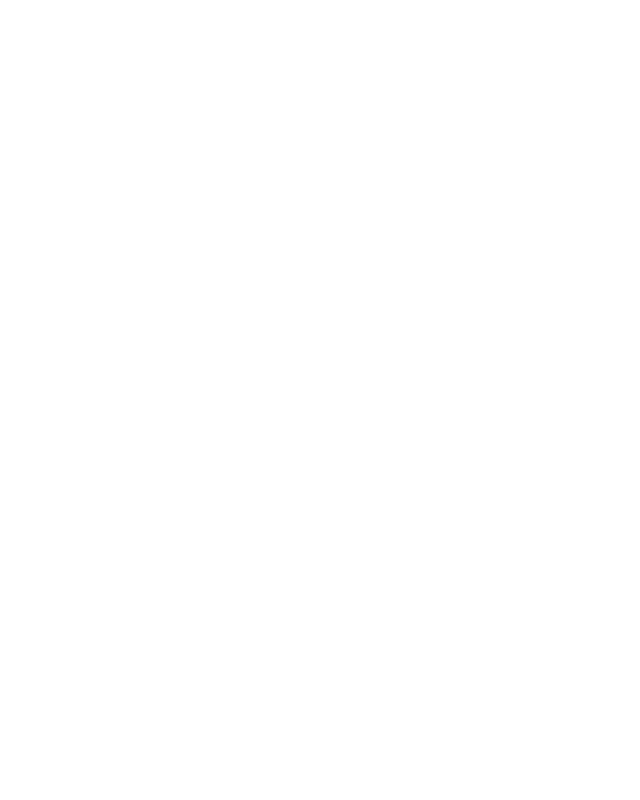
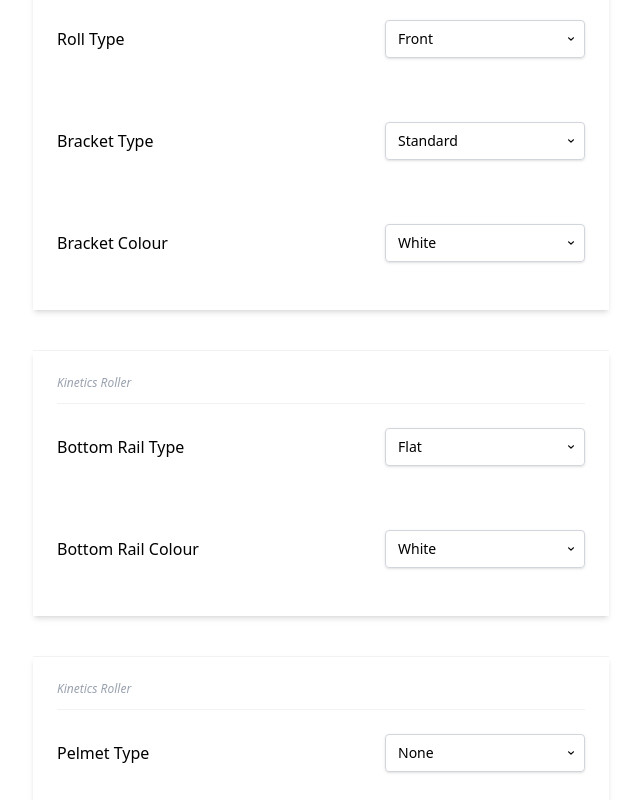
Before and after one commit to Miho19/lewiss-client, a React (Vite) app: page /worksheet/1/product/1 in a window 1280 px wide. Shown: the part 1780-2580 px from the top of the page, without its empty margins (447-1087 px from the left). Before the commit the page ends 1772 px from the top, so only its background shows below. Built offline with nearby package versions, Linux system fonts and the light colour scheme.

Commit message:
all specs added, options to do later

```diff
--- a/src/components/product/factory/ProductFormFactoryKineticsRoller.tsx
+++ b/src/components/product/factory/ProductFormFactoryKineticsRoller.tsx
@@ -1,7 +1,10 @@
 import type { ProductEntryTypes } from '../../../zod/BaseProduct';
 import ProductFormCommonElements from './ProductFormCommonElements';
+import ProductFormKineticsRollerBottomRail from './ProductFormKineticsRollerBottomRail';
+import ProductFormKineticsRollerBracket from './ProductFormKineticsRollerBracket';
 import ProductFormKineticsRollerFabric from './ProductFormKineticsRollerFabric';
 import ProductFormKineticsRollerOperation from './ProductFormKineticsRollerOperation';
+import ProductFormKineticsRollerPelmet from './ProductFormKineticsRollerPelmet';
 
 type Props = {
   product: ProductEntryTypes;
@@ -18,6 +21,9 @@
       <ProductFormCommonElements {...props} />
       <ProductFormKineticsRollerOperation {...props} />
       <ProductFormKineticsRollerFabric {...props} />
+      <ProductFormKineticsRollerBracket {...props} />
+      <ProductFormKineticsRollerBottomRail {...props} />
+      <ProductFormKineticsRollerPelmet {...props} />
     </div>
   );
 }
--- /dev/null
+++ b/src/components/product/factory/ProductFormKineticsRollerBottomRail.tsx
@@ -0,0 +1,65 @@
+import type { ChangeEvent } from 'react';
+import type { ProductEntryTypes } from '../../../zod/BaseProduct';
+import FormSelectInput from '../../common/FormSelectInput';
+import {
+  kineticsRollerBottomRailColourEnum,
+  kineticsRollerBottomRailTypeEnum,
+  kineticsRollerBracketColourEnum,
+  kineticsRollerBracketTypeEnum,
+  kineticsRollerRollTypeEnum,
+  type KineticsRollerProductEntryType,
+} from '../../../zod/KineticsRoller';
+
+type Props = {
+  product: ProductEntryTypes;
+
+  setProduct: React.Dispatch<React.SetStateAction<ProductEntryTypes>>;
+};
+
+function ProductFormKineticsRollerBottomRail(props: Props) {
+  const { product, setProduct } = props;
+
+  if (typeof product === 'undefined') return <></>;
+
+  function onChangeHandlerInput(event: ChangeEvent<HTMLInputElement>) {
+    const { name, value } = event.target;
+
+    setProduct((prev: ProductEntryTypes): ProductEntryTypes => {
+      const newState = { ...prev, [name]: value };
+      return newState;
+    });
+  }
+
+  function onChangeHandlerSelect(event: ChangeEvent<HTMLSelectElement>) {
+    const { name, value } = event.target;
+    setProduct((prev) => {
+      return { ...prev, [name]: value };
+    });
+  }
+
+  return (
+    <div className="w-full flex flex-col space-y-16 shadow-md px-6 pt-6 pb-12 border-t border-black/5">
+      <p className="text-xs italic text-gray-400 border-b border-black/5 mb-6 pb-3">
+        {product.productType}
+      </p>
+
+      <FormSelectInput
+        labelValue="Bottom Rail Type"
+        onSelectHandler={onChangeHandlerSelect}
+        options={kineticsRollerBottomRailTypeEnum.options}
+        selectName="bottomRail"
+        value={(product as KineticsRollerProductEntryType).bottomRailType}
+      />
+
+      <FormSelectInput
+        labelValue="Bottom Rail Colour"
+        onSelectHandler={onChangeHandlerSelect}
+        options={kineticsRollerBottomRailColourEnum.options}
+        selectName="bottomRailColour"
+        value={(product as KineticsRollerProductEntryType).bottomRailColour}
+      />
+    </div>
+  );
+}
+
+export default ProductFormKineticsRollerBottomRail;
--- /dev/null
+++ b/src/components/product/factory/ProductFormKineticsRollerBracket.tsx
@@ -0,0 +1,71 @@
+import type { ChangeEvent } from 'react';
+import type { ProductEntryTypes } from '../../../zod/BaseProduct';
+import FormSelectInput from '../../common/FormSelectInput';
+import {
+  kineticsRollerBracketColourEnum,
+  kineticsRollerBracketTypeEnum,
+  kineticsRollerRollTypeEnum,
+  type KineticsRollerProductEntryType,
+} from '../../../zod/KineticsRoller';
+
+type Props = {
+  product: ProductEntryTypes;
+
+  setProduct: React.Dispatch<React.SetStateAction<ProductEntryTypes>>;
+};
+
+function ProductFormKineticsRollerBracket(props: Props) {
+  const { product, setProduct } = props;
+
+  if (typeof product === 'undefined') return <></>;
+
+  function onChangeHandlerInput(event: ChangeEvent<HTMLInputElement>) {
+    const { name, value } = event.target;
+
+    setProduct((prev: ProductEntryTypes): ProductEntryTypes => {
+      const newState = { ...prev, [name]: value };
+      return newState;
+    });
+  }
+
+  function onChangeHandlerSelect(event: ChangeEvent<HTMLSelectElement>) {
+    const { name, value } = event.target;
+    setProduct((prev) => {
+      return { ...prev, [name]: value };
+    });
+  }
+
+  return (
+    <div className="w-full flex flex-col space-y-16 shadow-md px-6 pt-6 pb-12 border-t border-black/5">
+      <p className="text-xs italic text-gray-400 border-b border-black/5 mb-6 pb-3">
+        {product.productType}
+      </p>
+
+      <FormSelectInput
+        labelValue="Roll Type"
+        onSelectHandler={onChangeHandlerSelect}
+        options={kineticsRollerRollTypeEnum.options}
+        selectName="rollType"
+        value={(product as KineticsRollerProductEntryType).rollType}
+      />
+
+      <FormSelectInput
+        labelValue="Bracket Type"
+        onSelectHandler={onChangeHandlerSelect}
+        options={kineticsRollerBracketTypeEnum.options}
+        selectName="bracketType"
+        value={(product as KineticsRollerProductEntryType).bracketType}
+      />
+
+      <FormSelectInput
+        labelValue="Bracket Colour"
+        onSelectHandler={onChangeHandlerSelect}
+        options={kineticsRollerBracketColourEnum.options}
+        selectName="bracketColour"
+        value={(product as KineticsRollerProductEntryType).bracketColour}
+      />
+    </div>
+  );
+}
+
+export default ProductFormKineticsRollerBracket;
--- /dev/null
+++ b/src/components/product/factory/ProductFormKineticsRollerPelmet.tsx
@@ -0,0 +1,67 @@
+import type { ChangeEvent } from 'react';
+import type { ProductEntryTypes } from '../../../zod/BaseProduct';
+import FormSelectInput from '../../common/FormSelectInput';
+import {
+  kineticsRollerBottomRailColourEnum,
+  kineticsRollerBottomRailTypeEnum,
+  kineticsRollerBracketColourEnum,
+  kineticsRollerBracketTypeEnum,
+  kineticsRollerPelmetColourEnum,
+  kineticsRollerPelmetTypeEnum,
+  kineticsRollerRollTypeEnum,
+  type KineticsRollerProductEntryType,
+} from '../../../zod/KineticsRoller';
+
+type Props = {
+  product: ProductEntryTypes;
+
+  setProduct: React.Dispatch<React.SetStateAction<ProductEntryTypes>>;
+};
+
+function ProductFormKineticsRollerPelmet(props: Props) {
+  const { product, setProduct } = props;
+
+  if (typeof product === 'undefined') return <></>;
+
+  function onChangeHandlerInput(event: ChangeEvent<HTMLInputElement>) {
+    const { name, value } = event.target;
+
+    setProduct((prev: ProductEntryTypes): ProductEntryTypes => {
+      const newState = { ...prev, [name]: value };
+      return newState;
+    });
+  }
+
+  function onChangeHandlerSelect(event: ChangeEvent<HTMLSelectElement>) {
+    const { name, value } = event.target;
+    setProduct((prev) => {
+      return { ...prev, [name]: value };
+    });
+  }
+
+  return (
+    <div className="w-full flex flex-col space-y-16 shadow-md px-6 pt-6 pb-12 border-t border-black/5">
+      <p className="text-xs italic text-gray-400 border-b border-black/5 mb-6 pb-3">
+        {product.productType}
+      </p>
+
+      <FormSelectInput
+        labelValue="Pelmet Type"
+        onSelectHandler={onChangeHandlerSelect}
+        options={kineticsRollerPelmetTypeEnum.options}
+        selectName="pelmetType"
+        value={(product as KineticsRollerProductEntryType).pelmetType}
+      />
+
+      <FormSelectInput
+        labelValue="Pelmet Colour"
+        onSelectHandler={onChangeHandlerSelect}
+        options={kineticsRollerPelmetColourEnum.options}
+        selectName="pelmetColour"
+        value={(product as KineticsRollerProductEntryType).pelmetColour}
+      />
+    </div>
+  );
+}
+
+export default ProductFormKineticsRollerPelmet;
--- a/src/zod/KineticsRoller.ts
+++ b/src/zod/KineticsRoller.ts
@@ -1,24 +1,27 @@
 import * as z from 'zod';
 import { BaseProductCreateZodObject } from './BaseProduct';
 
-const kineticsRollerRollTypeEnum = z.enum(['Front', 'Back'] as const);
+export const kineticsRollerRollTypeEnum = z.enum(['Front', 'Back'] as const);
+
 export const kineticsRollerChainColourEnum = z.enum([
   'White',
   'Black',
   'Grey',
   'Stainless',
 ] as const);
-const kineticsRollerBracketTypeEnum = z.enum(['Standard', 'Extra Large'] as const);
-const kineticsRollerBracketColourEnum = z.enum(['White', 'Black'] as const);
-const kineticsRollerBottomRailTypeEnum = z.enum(['Flat', 'Deluxe'] as const);
-const kineticsRollerBottomRailColourEnum = z.enum([
+export const kineticsRollerBracketTypeEnum = z.enum(['Standard', 'Extra Large'] as const);
+export const kineticsRollerBracketColourEnum = z.enum(['White', 'Black'] as const);
+
+export const kineticsRollerBottomRailTypeEnum = z.enum(['Flat', 'Deluxe'] as const);
+export const kineticsRollerBottomRailColourEnum = z.enum([
   'White',
   'Black',
   'Silver',
   'Off White',
 ] as const);
-const kineticsRollerPelmetTypeEnum = z.enum(['None'] as const);
-const kineticsRollerPelmetColourEnum = z.enum(['White', 'Black'] as const);
+
+export const kineticsRollerPelmetTypeEnum = z.enum(['None'] as const); // add options later
+export const kineticsRollerPelmetColourEnum = z.enum(['White', 'Black'] as const);
 
 export const kineticsRollerChainLengthOptions = [1500, 1750, 2000, 2250, 2500] as const;
 
@@ -48,18 +51,20 @@
 
 const KineticsRollerZodObject = z.object({
   rollType: kineticsRollerRollTypeEnum,
-  chainColour: kineticsRollerChainColourEnum,
-  chainLength: kineticsRollerChainLengthEnum,
   bracketType: kineticsRollerBracketTypeEnum,
   bracketColour: kineticsRollerBracketColourEnum,
+
   bottomRailType: kineticsRollerBottomRailTypeEnum,
   bottomRailColour: kineticsRollerBottomRailColourEnum,
+
   pelmetType: kineticsRollerPelmetTypeEnum,
   pelmetColour: kineticsRollerPelmetColourEnum,
 
   operationType: kineticsRollerOperationEnum,
   fabricType: kineticsFabricTypeEnum,
   fabric: kineticsRollerFabricSSEnum.or(kineticsRollerFabricBOEnum.or(kineticsRollerFabricLFEnum)),
+  chainColour: kineticsRollerChainColourEnum,
+  chainLength: kineticsRollerChainLengthEnum,
 });
 
 export const KineticsRollerProductCreateZodObject = z.object({
```
